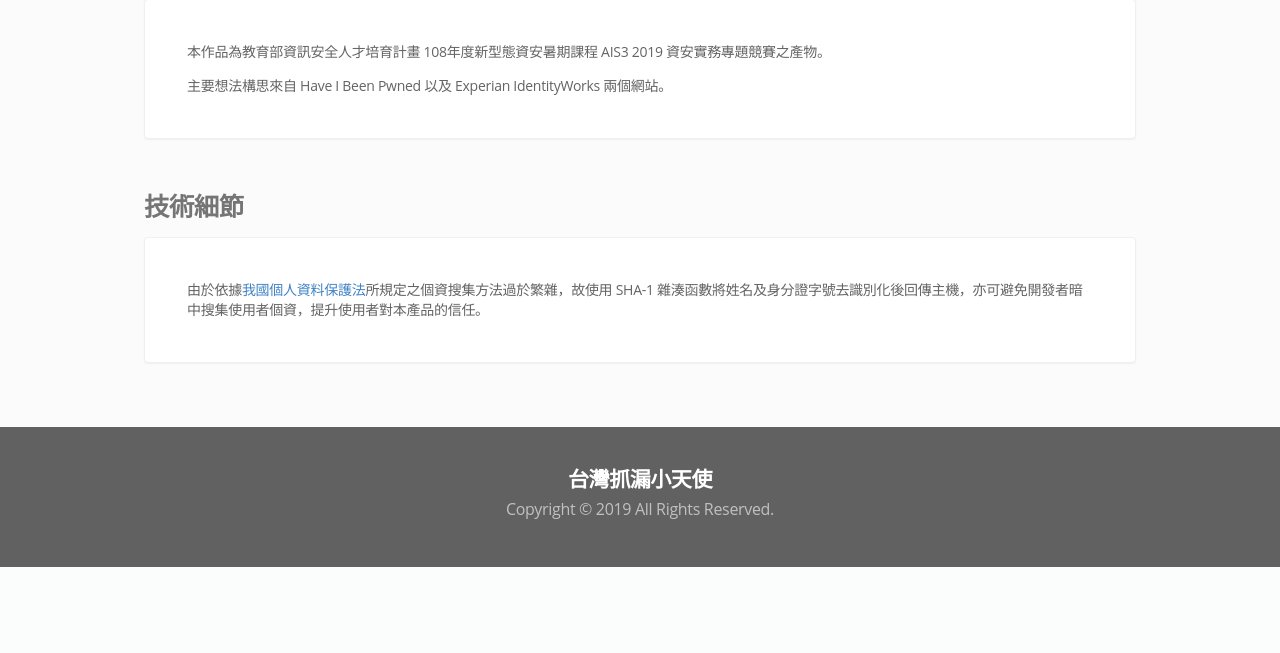
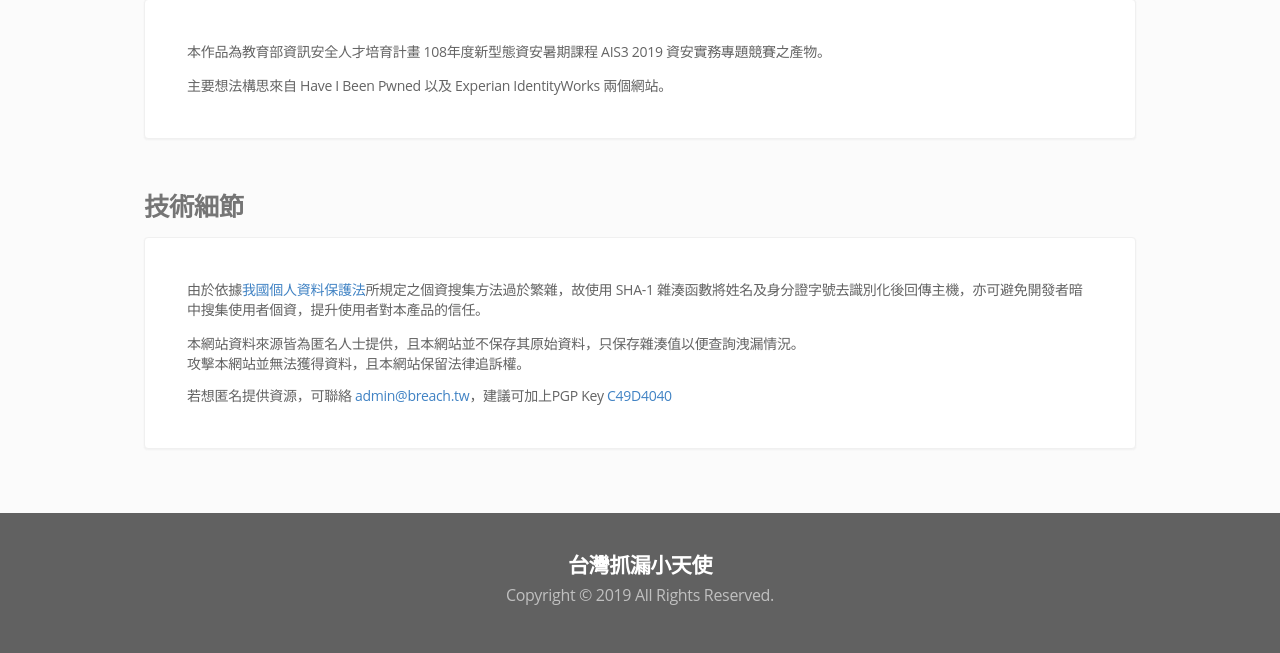
Before and after one commit to breach-tw/breach.tw, a PHP site: page /about.php in a window 1280 px wide. Shown: the part 530-1183 px from the top of the page. Before the commit the page ends 1097 px from the top, so only its background shows below. Run offline with PHP 8.4, Linux system fonts and the light colour scheme; some libraries are stand-ins or nearby versions.

Commit message:
Update texts

```diff
--- a/about.php
+++ b/about.php
@@ -26,6 +26,8 @@
         <h3 class="ts left aligned header">技術細節</h3>
         <div class="ts very padded segment">
             <p>由於依據<a href="https://law.moj.gov.tw/LawClass/LawAll.aspx?PCode=I0050021">我國個人資料保護法</a>所規定之個資搜集方法過於繁雜，故使用 SHA-1 雜湊函數將姓名及身分證字號去識別化後回傳主機，亦可避免開發者暗中搜集使用者個資，提升使用者對本產品的信任。</p>
+            <p>本網站資料來源皆為匿名人士提供，且本網站並不保存其原始資料，只保存雜湊值以便查詢洩漏情況。<br>攻擊本網站並無法獲得資料，且本網站保留法律追訴權。</p>
+            <p>若想匿名提供資源，可聯絡 <a href="mailto:admin@breach.tw">admin@breach.tw</a>，建議可加上PGP Key <a href="https://pgp.key-server.io/pks/lookup?op=get&fingerprint=on&search=0xF85EC40BC49D4040">C49D4040</a></p>
         </div>
     </section>
 
--- a/breaches.php
+++ b/breaches.php
@@ -24,7 +24,9 @@
     <section class="ts narrow container" style="padding-bottom: 60px;">
         <h3 class="ts left aligned header">資料來源 & 聲明</h3>
         <div class="ts very padded segment">
+            <p>本網頁僅顯示五千筆以上之外洩事件</p>
             <p>本網站資料來源皆為匿名人士提供，且本網站並不保存其原始資料，只保存雜湊值以便查詢洩漏情況。<br>攻擊本網站並無法獲得資料，且本網站保留法律追訴權。</p>
+            <p>若想匿名提供資源，可聯絡 <a href="mailto:admin@breach.tw">admin@breach.tw</a>，建議可加上PGP Key <a href="https://pgp.key-server.io/pks/lookup?op=get&fingerprint=on&search=0xF85EC40BC49D4040">C49D4040</a></p>
         </div>
     </section>
 
```
